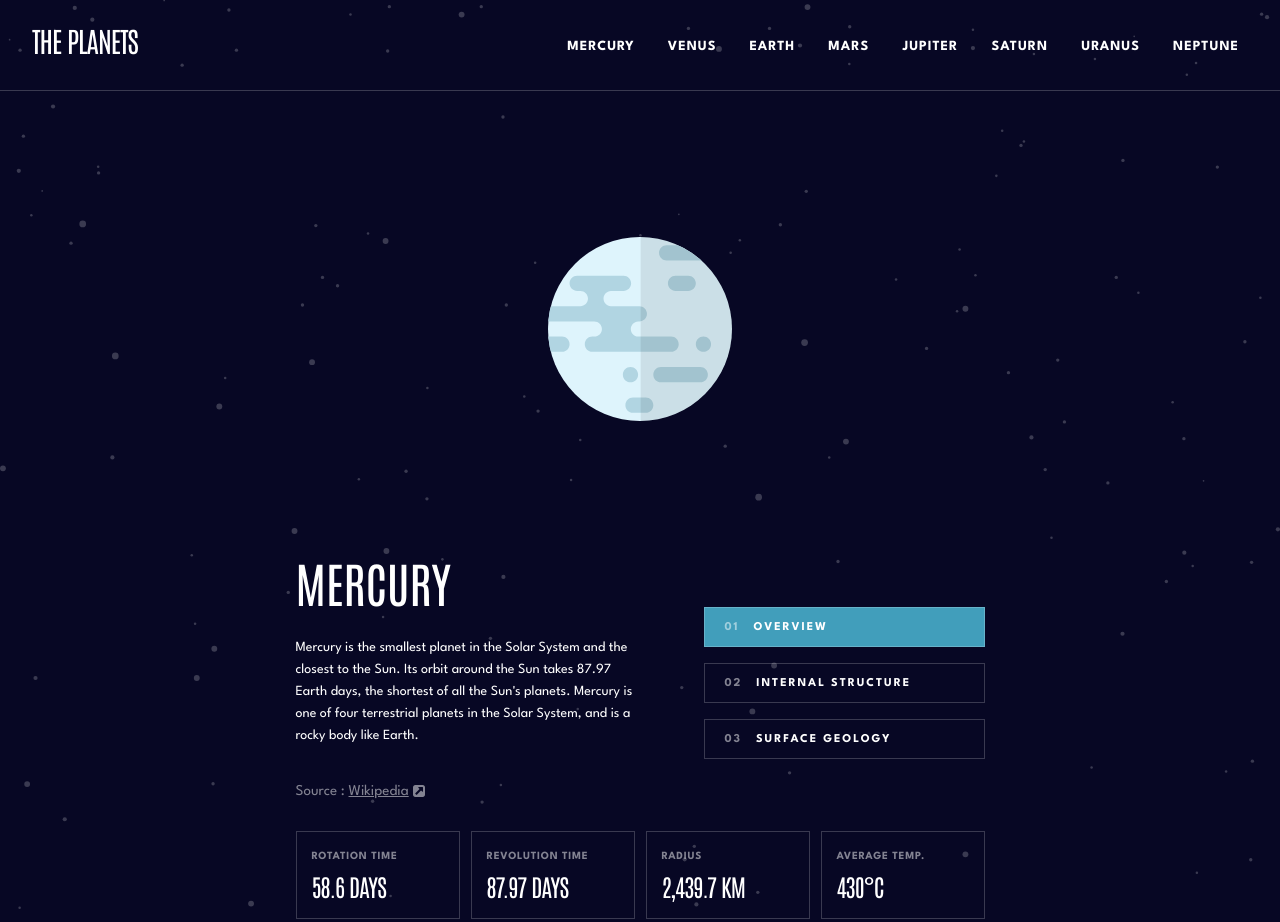
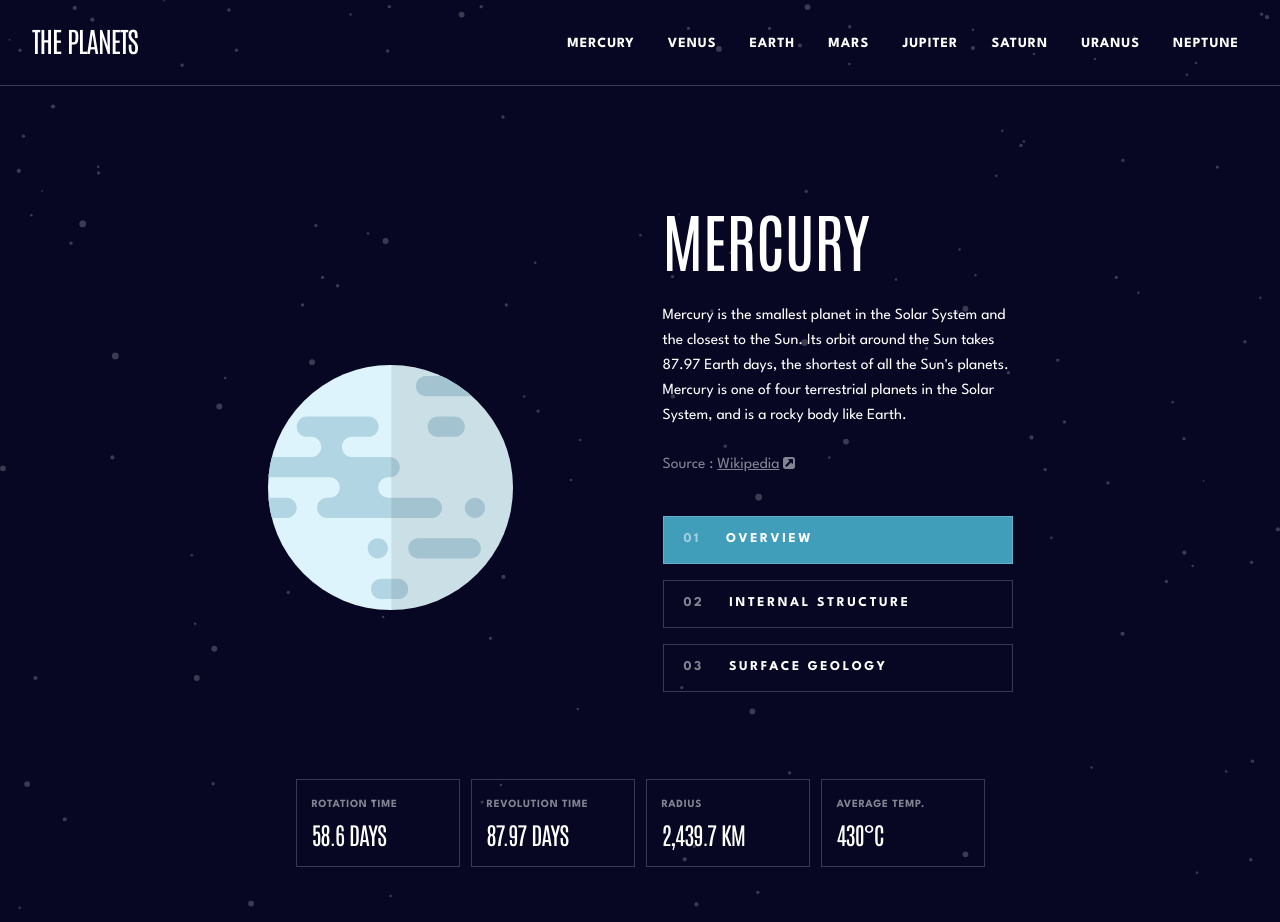
Before and after one commit to AdamHaniff/Planets-Fact-Site, a website built with Parcel: page index.html in a window 1280 px wide. Shown: the top 922 px of the page. Built offline with nearby package versions, Linux system fonts and the light colour scheme.

Commit message:
Styled planet-info__content in 1104px layout

```diff
--- a/index.html
+++ b/index.html
@@ -54,6 +54,7 @@
       </div>
     </div>
     <div class="planet-info">
+      <div class="planet-info__img-container">
         <img
           class="planet-info__img"
           src="./assets/planet-mercury.svg"
@@ -104,6 +105,7 @@
             <div class="planet-info__content-container">
               <span class="planet-info__content-number">03</span>
               <span class="planet-info__content-label">Surface Geology</span>
+            </div>
           </div>
         </div>
       </div>
--- a/sass/layouts/_desktop-layouts.scss
+++ b/sass/layouts/_desktop-layouts.scss
@@ -8,11 +8,63 @@
     padding: 0;
 
     &__logo {
-      margin: 2.2rem 0 3.2rem 3.2rem;
+      margin: 2.2rem 0 2.7rem 3.2rem;
     }
 
     &__planets {
       padding: 2.9rem 4.1rem 2.7rem 0;
     }
   }
+
+  // ************ PLANET-INFO ************
+  .planet-info {
+    padding: 11.05rem 9.45rem 5.15rem;
+
+    &__img-container {
+      display: flex;
+      align-items: center;
+      gap: 15rem;
+    }
+
+    &__img {
+      width: 24.5rem;
+      height: 24.5rem;
+      margin-bottom: initial;
+    }
+
+    &__container {
+      flex-direction: column;
+      gap: 3.9rem;
+      margin-bottom: 8.7rem;
+    }
+
+    &__name {
+      font-size: 6.4rem;
+      margin-bottom: 2.3rem;
+    }
+
+    &__details {
+      width: 35rem;
+      font-size: 1.55rem;
+      line-height: 2.5rem;
+      margin-bottom: 2.4rem;
+    }
+
+    &__content {
+      transform: initial;
+
+      &-container {
+        font-size: 1.35rem;
+        gap: 2.5rem;
+        width: 35rem;
+        height: 4.8rem;
+        letter-spacing: 0.2571rem;
+      }
+    }
+  }
+
+  // ************** SOURCE **************
+  .source {
+    font-size: 1.55rem;
+  }
 }
```
Also changed, not shown: css/main.css, 1 other file. Lines whose indentation alone changed are shown as unchanged.
